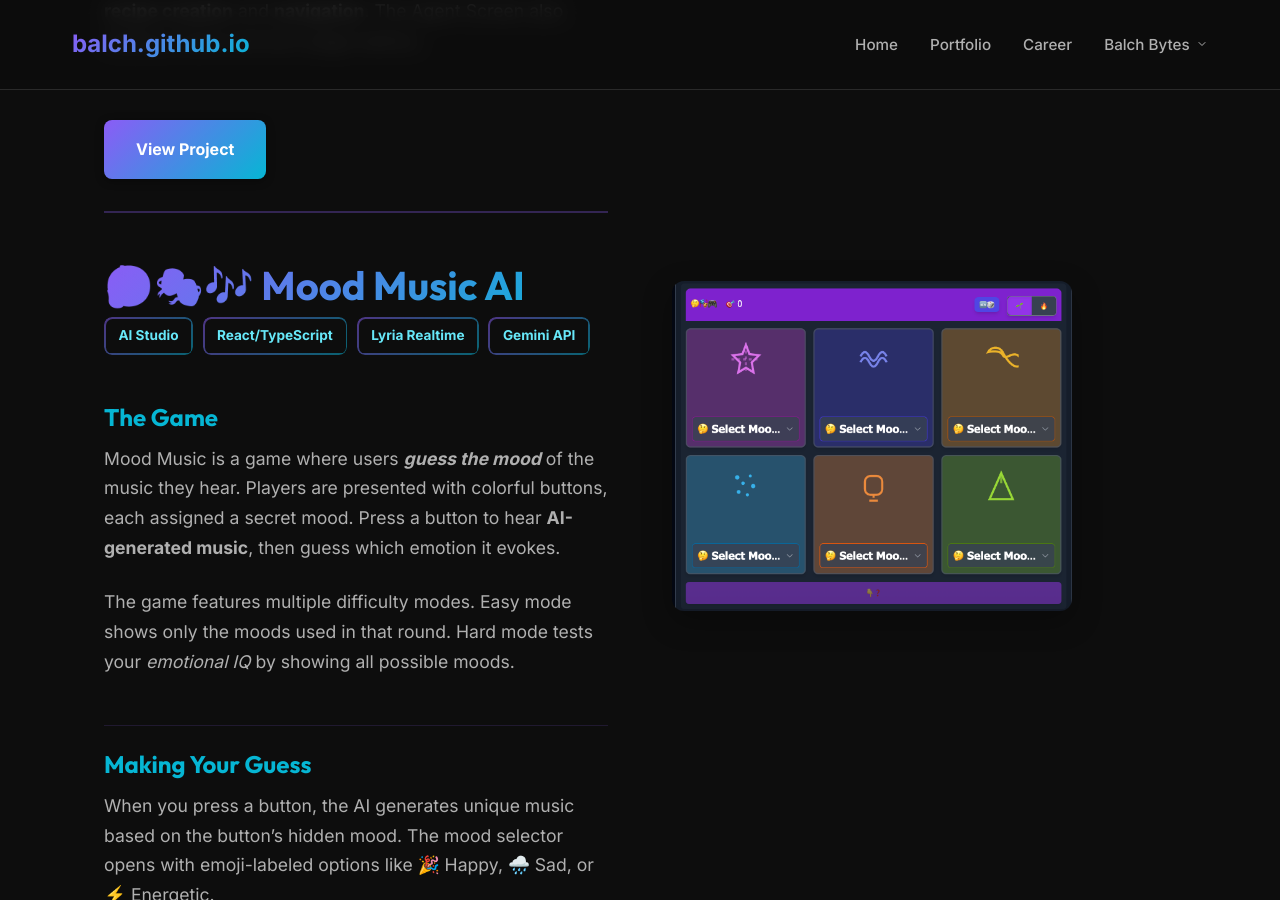
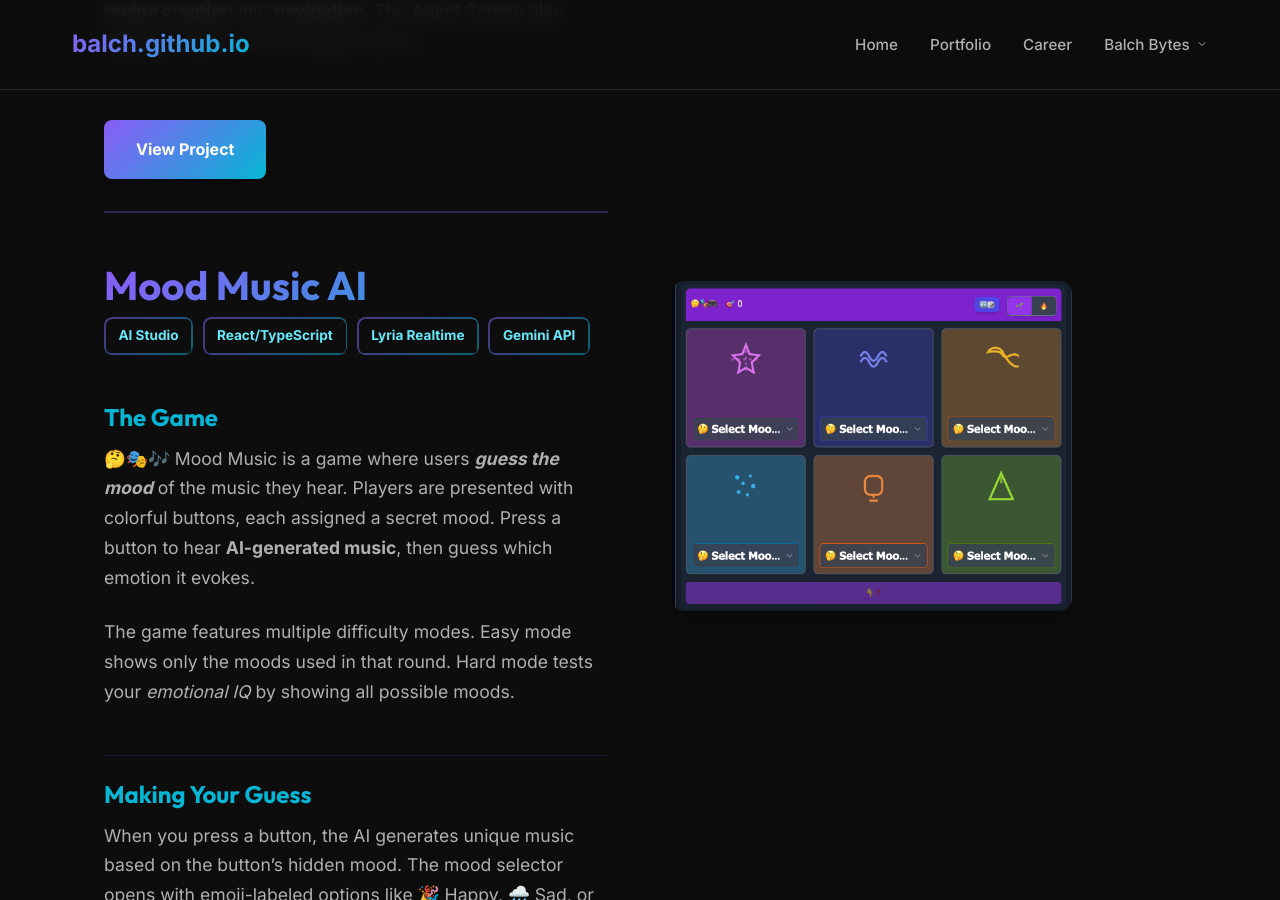
Before and after one commit to balch/balch.github.io, a Jekyll site: the page built from index.md, in a window 1280 px wide and 900 px high, scrolled down 3193 px. Built offline with Jekyll 4.4.1, drawn with Linux system fonts in a browser that asks for light colours.

```diff
--- a/_data/portfolio.yml
+++ b/_data/portfolio.yml
@@ -34,7 +34,7 @@
 
         The agent was built using **Koog** and integrates with the **Gemini** models. Multiple **tools** were created to provide access to remote and local data sources and allow for AI **recipe creation** and **navigation**. The Agent Screen also displays token and tool usage metrics.
 
-- title: 🤔🎭🎶 Mood Music AI
+- title: Mood Music AI
   image: /assets/images/portfolio/mood-music.svg
   link: https://github.com/balch/MoodMusic
   technologies:
@@ -46,7 +46,7 @@
     - title: "The Game"
       image: /assets/images/portfolio/mood-music/1-initial_game_display.png
       content: |
-        Mood Music is a game where users ***guess the mood*** of the music they hear. Players are presented with colorful buttons, each assigned a secret mood. Press a button to hear **AI-generated music**, then guess which emotion it evokes.
+        🤔🎭🎶 Mood Music is a game where users ***guess the mood*** of the music they hear. Players are presented with colorful buttons, each assigned a secret mood. Press a button to hear **AI-generated music**, then guess which emotion it evokes.
 
         The game features multiple difficulty modes. Easy mode shows only the moods used in that round. Hard mode tests your *emotional IQ* by showing all possible moods.
     - title: "Making Your Guess"
```
